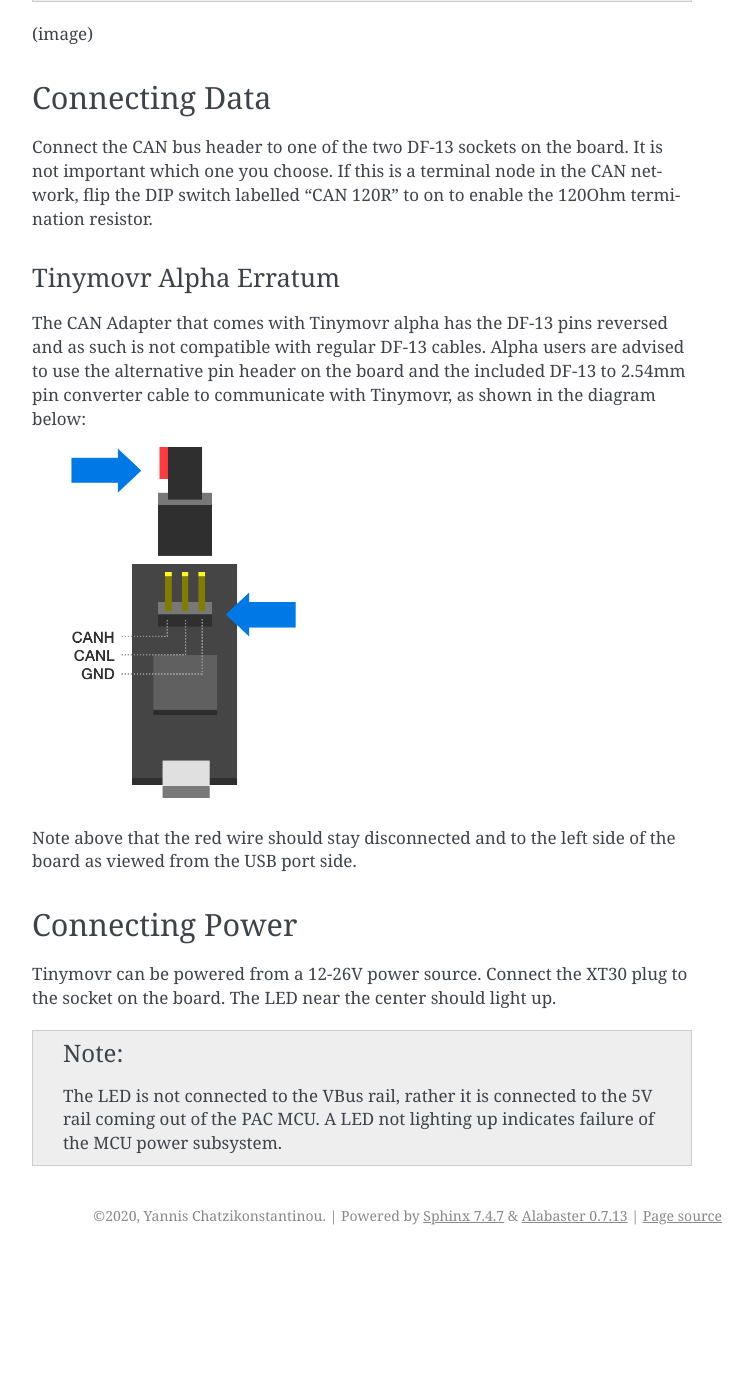
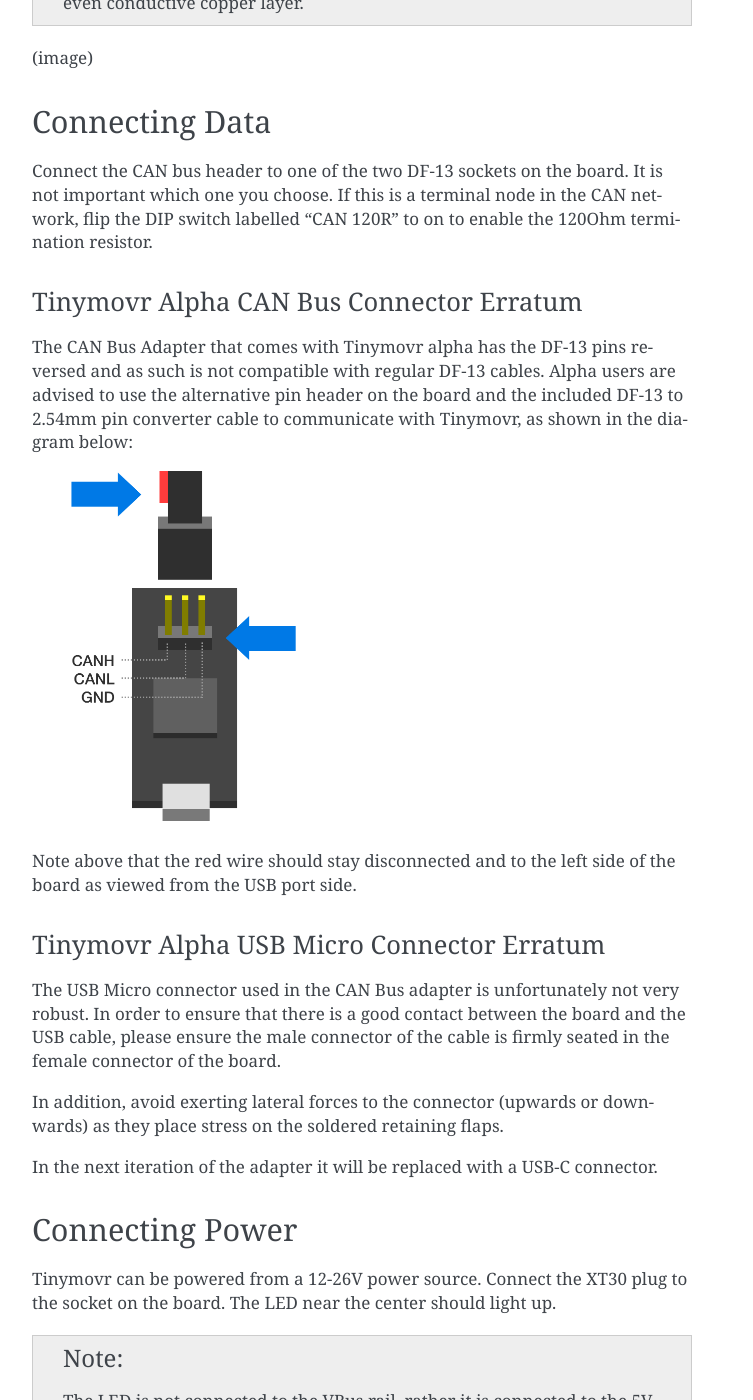
Before and after one commit to tinymovr/Tinymovr, a Sphinx documentation site: the page built from docs/hardware/guide.rst, in a window 1280 px wide and 1400 px high, scrolled down 2155 px. Shown: the whole window, without its empty margins (388-1141 px from the left). Built offline with Sphinx 7.4.7, drawn with Linux system fonts in a browser that asks for light colours; before the commit the page ends 3410 px from its top, so only the background shows below that; some of the changed text lies outside the part shown.

Commit message:
add usb connector erratum

```diff
--- a/docs/hardware/guide.rst
+++ b/docs/hardware/guide.rst
@@ -70,16 +70,27 @@
 
 .. _alpha-erratum-1:
 
-Tinymovr Alpha Erratum
-**********************
+Tinymovr Alpha CAN Bus Connector Erratum
+****************************************
 
-The CAN Adapter that comes with Tinymovr alpha has the DF-13 pins reversed and as such is not compatible with regular DF-13 cables. Alpha users are advised to use the alternative pin header on the board and the included DF-13 to 2.54mm pin converter cable to communicate with Tinymovr, as shown in the diagram below:
+The CAN Bus Adapter that comes with Tinymovr alpha has the DF-13 pins reversed and as such is not compatible with regular DF-13 cables. Alpha users are advised to use the alternative pin header on the board and the included DF-13 to 2.54mm pin converter cable to communicate with Tinymovr, as shown in the diagram below:
 
 .. image:: header.png
   :width: 300
   :alt: Tinymovr alpha pin header connection
 
 Note above that the red wire should stay disconnected and to the left side of the board as viewed from the USB port side.
+
+.. _alpha-erratum-2:
+
+Tinymovr Alpha USB Micro Connector Erratum
+******************************************
+
+The USB Micro connector used in the CAN Bus adapter is unfortunately not very robust. In order to ensure that there is a good contact between the board and the USB cable, please ensure the male connector of the cable is firmly seated in the female connector of the board.
+
+In addition, avoid exerting lateral forces to the connector (upwards or downwards) as they place stress on the soldered retaining flaps.
+
+In the next iteration of the adapter it will be replaced with a USB-C connector.
 
 
 Connecting Power
```
